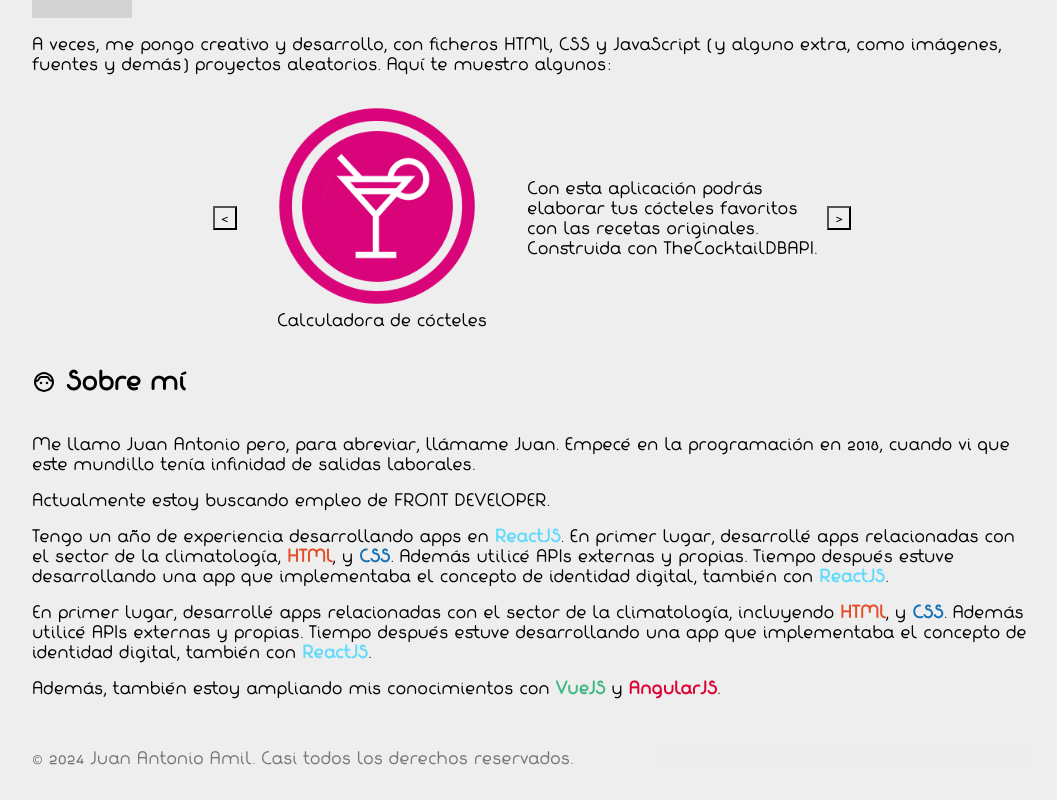
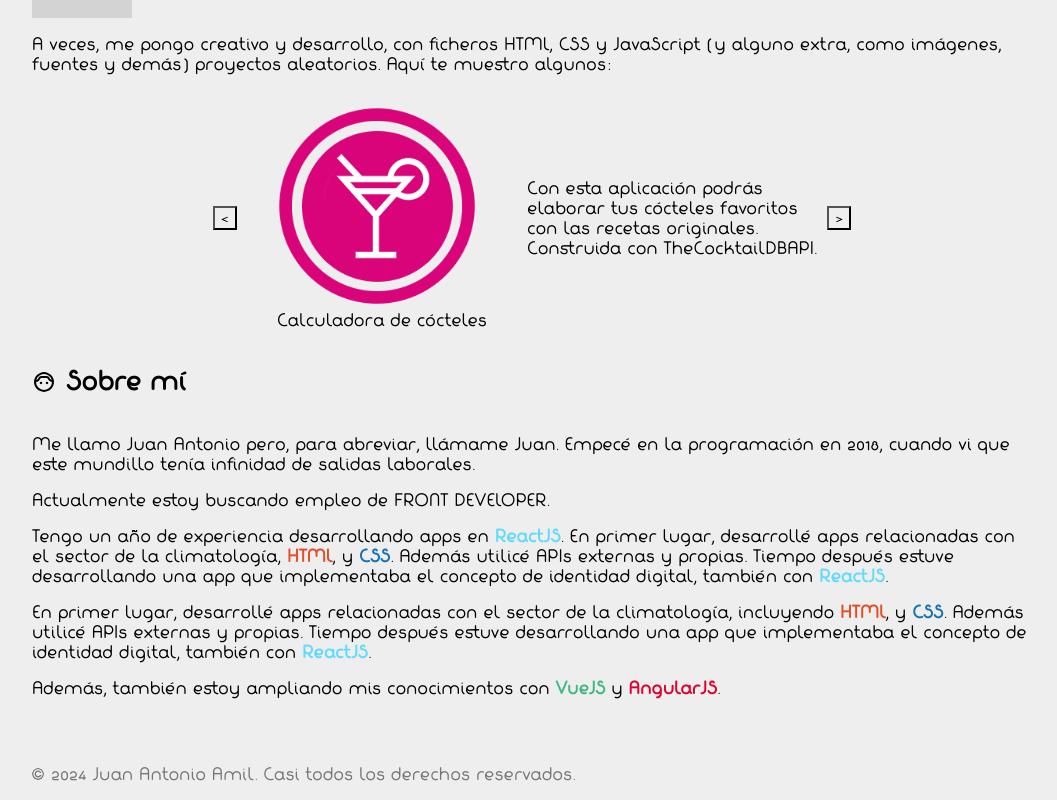
Before and after one commit to JuananA1000/Portfolio, a React (Vite) app: page / in a window 1280 px wide. Shown: the part 514-1314 px from the top of the page, without its empty margins (108-1165 px from the left). Built offline with nearby package versions, Linux system fonts and the light colour scheme.

Commit message:
Añadir logo copyright

```diff
--- a/src/components/Footer/Footer.css
+++ b/src/components/Footer/Footer.css
@@ -1,3 +1,11 @@
+footer{
+  display: flex;
+}
+
+img{
+  margin-right: 7px;
+}
+
 .all-rights{
   margin-top: 50px;
   opacity: 50%;
--- a/src/components/Footer/Footer.jsx
+++ b/src/components/Footer/Footer.jsx
@@ -1,5 +1,6 @@
 import { useState, useEffect } from 'react';
 import translate from '../../es.json';
+import copyright from '../../images/svg/copyright.svg';
 
 import './Footer.css';
 
@@ -24,7 +25,7 @@ export default function Footer() {
   return (
     <footer>
       <p className='all-rights'>
-        {translate['footer-copy']}
+        <img src={copyright} alt='copyright.svg' width={12} />
         {fecha}
         {translate['footer-rights']}
       </p>
```
Also changed, not shown: src/images/svg/copyright.svg (added).
